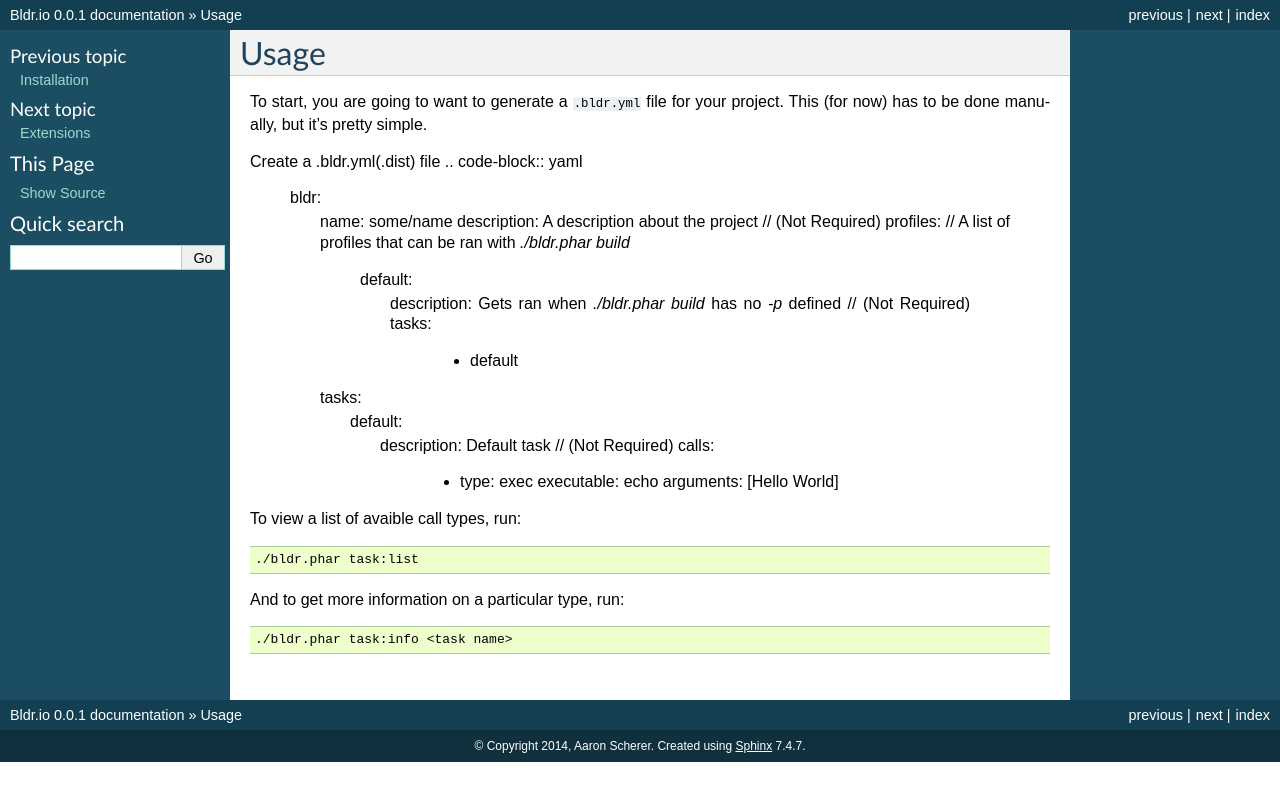
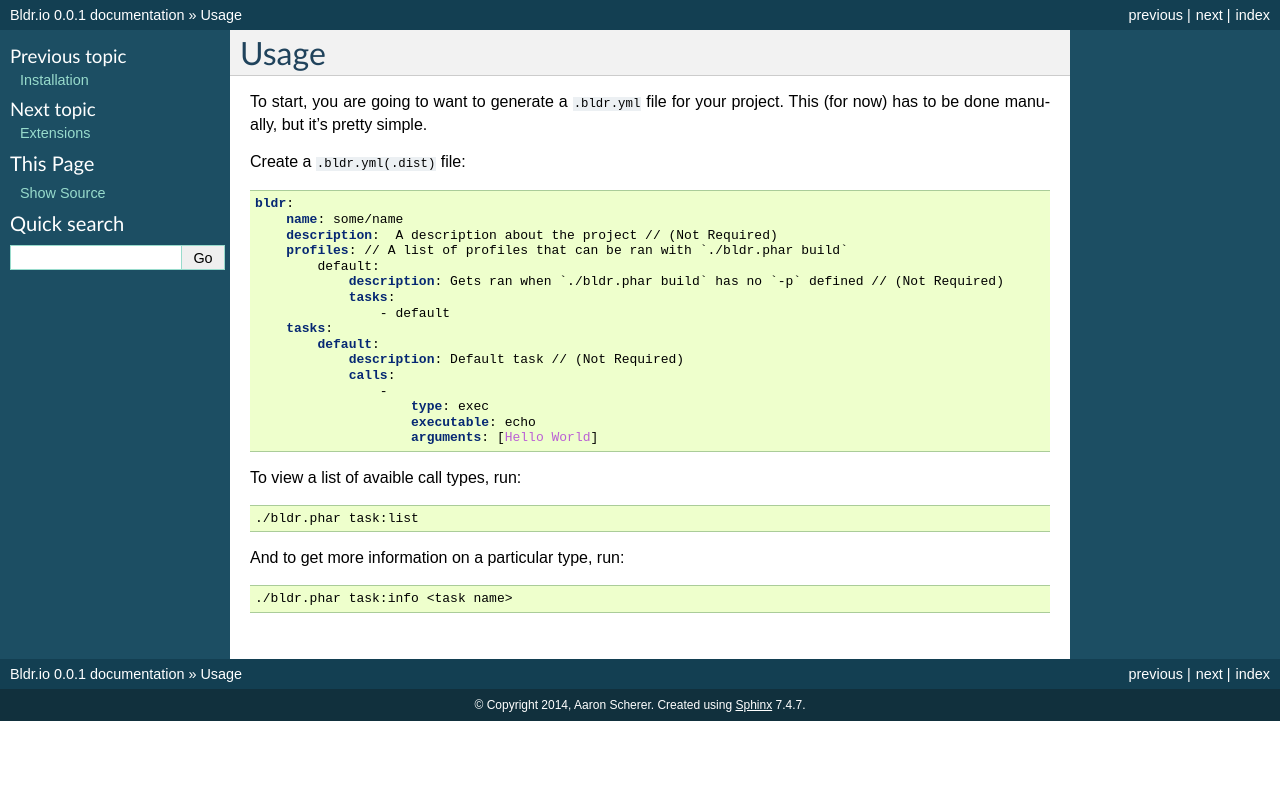
Before and after one commit to bldr-io/bldr, a Sphinx documentation site: the page built from docs/usage.rst, in a window 1280 px wide. Shown: the top 801 px of the page. Built offline with Sphinx 7.4.7, drawn with Linux system fonts in a browser that asks for light colours; pages that are not in the unit, such as notebooks, are missing from menus.

Commit message:
Syntax fix

```diff
--- a/docs/usage.rst
+++ b/docs/usage.rst
@@ -5,7 +5,8 @@ Usage
 To start, you are going to want to generate a ``.bldr.yml`` file for your project. This (for now) has to be done manually, but
 it's pretty simple.
 
-Create a .bldr.yml(.dist) file
+Create a ``.bldr.yml(.dist)`` file:
+
 .. code-block:: yaml
 
     bldr:
```
